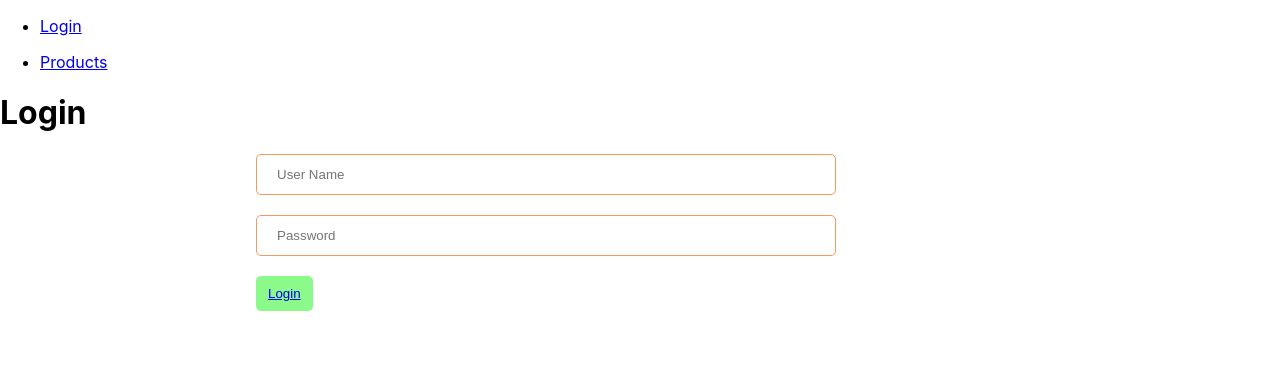
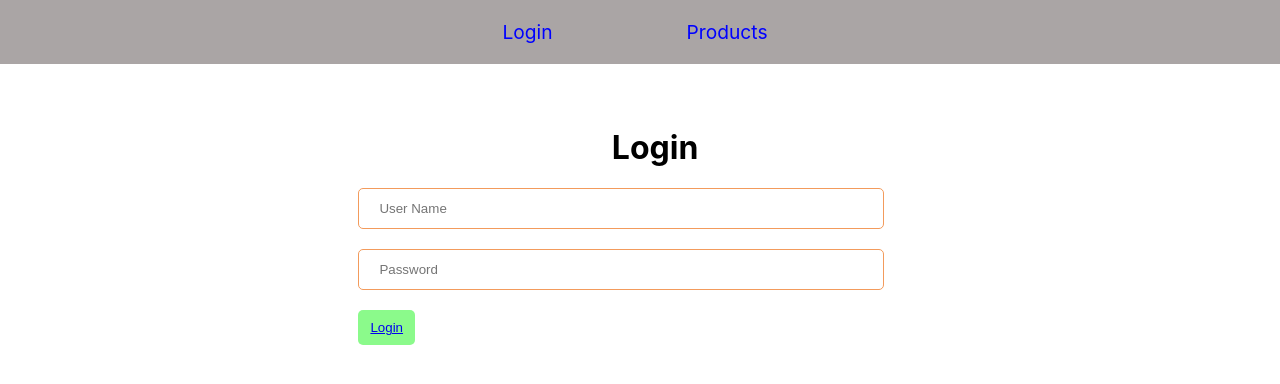
Before and after one commit to EuniceMusenyia/React-Hooks_assignment, a React (Create React App) app: page /Login in a window 1280 px wide. Shown: the top 384 px of the page. Built offline with nearby package versions, Linux system fonts and the light colour scheme.

Commit message:
styled login page

```diff
--- a/src/App.css
+++ b/src/App.css
@@ -1,3 +1,32 @@
+.navbar {
+  background-color: #aaa5a5;
+  padding: 20px;
+  font-size: larger;
+  color: blue;
+}
+
+.nav {
+  display: flex;
+  justify-content: center;
+  gap: 10%;
+}
+
+.nav ul {
+  list-style: none;
+  margin: 0;
+  padding: 0;
+}
+
+.nav ul li {
+  display: inline;
+  margin-right: 10px;
+}
+
+.nav ul li a {
+  text-decoration: none;
+  color: blue;
+}
+
 .App {
   text-align: center;
 }
@@ -27,6 +56,11 @@
 .App-link {
   color: #61dafb;
 }
+/* .App-navbar-nav{
+  display: grid;
+  grid-template-columns: repeat(2 1fr);
+  color: yellow;
+} */
 
 @keyframes App-logo-spin {
   from {
--- a/src/Login/index.js
+++ b/src/Login/index.js
@@ -44,8 +44,8 @@ const Login = ()=> {
     };
 
     return(
-        <div>
-            <h1> Login </h1>
+        <div className="log">
+            <h1 id="login"> Login </h1>
             {successful_login && <h3>Successfully logged in</h3>}
            <form className="form" onSubmit={handleSubmit}>
 
--- a/src/Login/style.css
+++ b/src/Login/style.css
@@ -17,3 +17,17 @@
     border-radius: 5px;
     color: #ffffff;
 }
+.form > h1{
+    text-align: center;
+    margin-right: 50%;
+}
+#login{
+    /* text-align: center; */
+    margin-left: 42%;
+}
+.log{
+    margin-top: 5%;
+    margin-left: 10%;
+    /* border: solid; */
+    /* background-color: aqua; */
+}
--- a/src/Product/style.css
+++ b/src/Product/style.css
@@ -1,8 +1,5 @@
 
 .products{
-    /* border: solid grey 2px; */
-
-    /* margin-bottom: 3%; */
     border-radius: 5px;
     text-align: center;
   }
@@ -12,14 +9,10 @@
     border:solid black 1px ;
   }
   .products button{
-    /* background-color: yellow; */
     font-size: 24px;
   }
    .productbtn{
-    /* Existing styles */
-    /* background-color: yellow; */
-    font-size: 24px;
-    /* Additional styles */
+      font-size: 24px;
     color: black;
     border: 1px solid black;
     padding: 10px 20px;
@@ -61,6 +54,7 @@
 .details{
     width: 300px;
     height: 400px;
+    margin-bottom: 30%;
 }
 .img{
     width: 100%;
```
